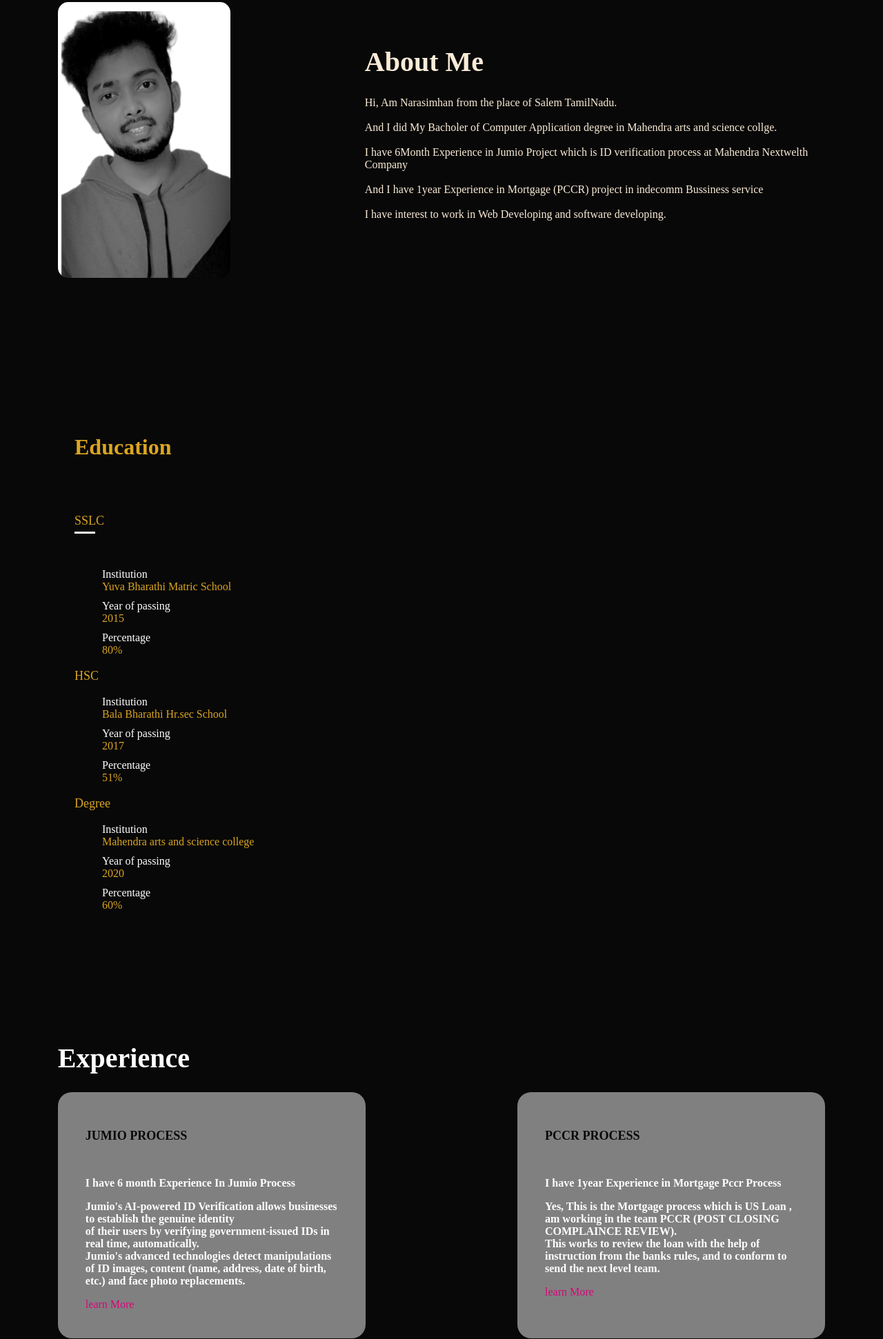
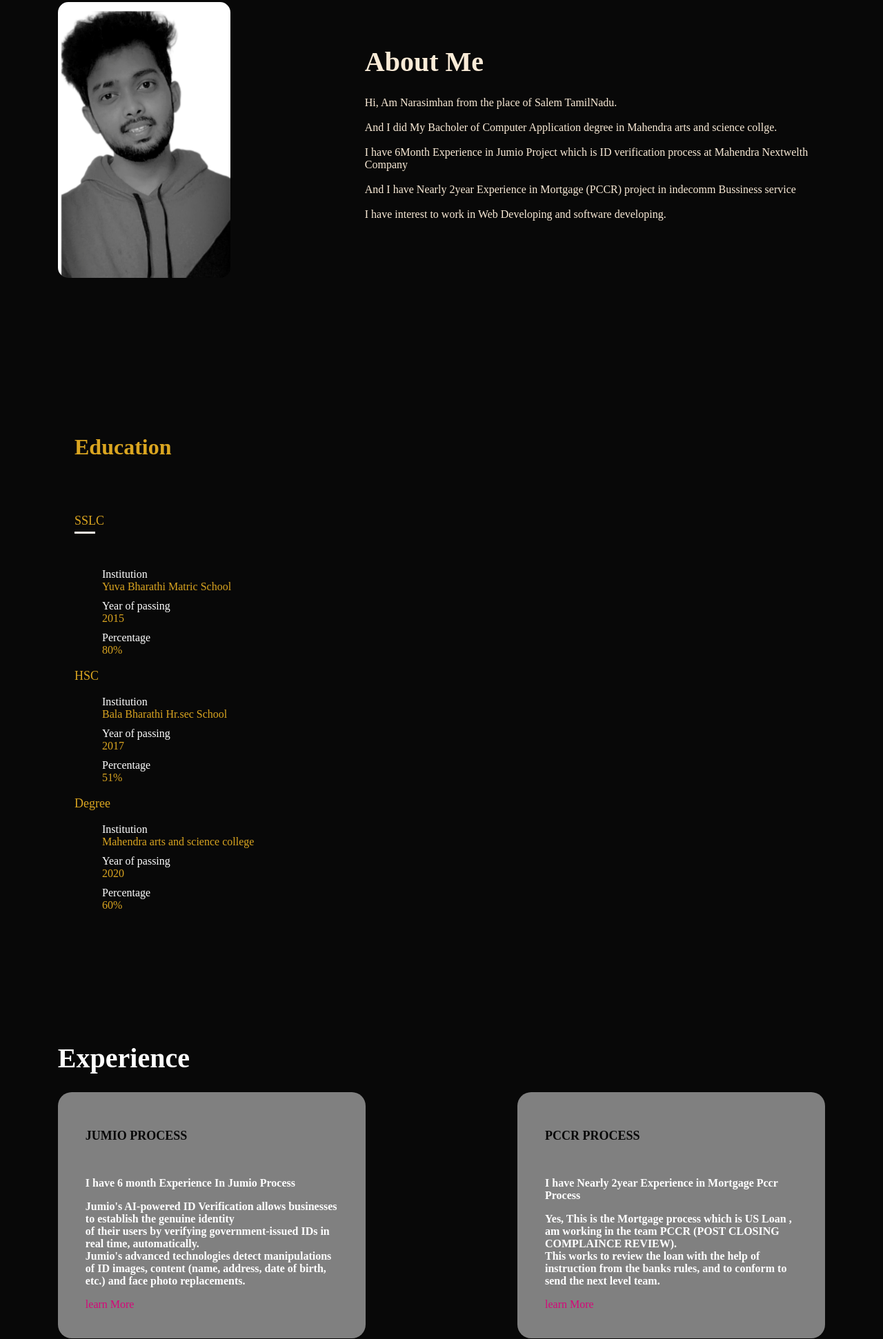
Before and after one commit to NarasimhanNaveen/Naveen, a plain HTML site: page index.html in a window 1280 px wide. Shown: the part 923-2865 px from the top of the page at 69% size. Drawn offline with Linux system fonts and the light colour scheme.

Commit message:
Update index.html

```diff
--- a/index.html
+++ b/index.html
@@ -55,7 +55,7 @@
         <br>
             I have 6Month Experience in Jumio Project which is ID verification process at Mahendra Nextwelth Company  <br>
         <br>
-         And I have 1year Experience in Mortgage (PCCR) project in indecomm Bussiness service<br>
+         And I have Nearly 2year Experience in Mortgage (PCCR) project in indecomm Bussiness service<br>
         <br>
         I have interest to work in Web Developing and software developing.<br>
     <br>
@@ -113,7 +113,7 @@
             <div>
                 <h1><b>PCCR PROCESS</b></h1>
                 <br>
-                <p><b>I have 1year Experience in Mortgage Pccr Process</b></p>
+                <p><b>I have Nearly 2year Experience in Mortgage Pccr Process</b></p>
                 <p><b>Yes, This is the Mortgage process which is US Loan , am working in the team PCCR (POST CLOSING COMPLAINCE REVIEW).<br>
                 This works to review the loan with the help of instruction from the banks rules, and to conform to send the next level team.</b>
                 </p>
```
